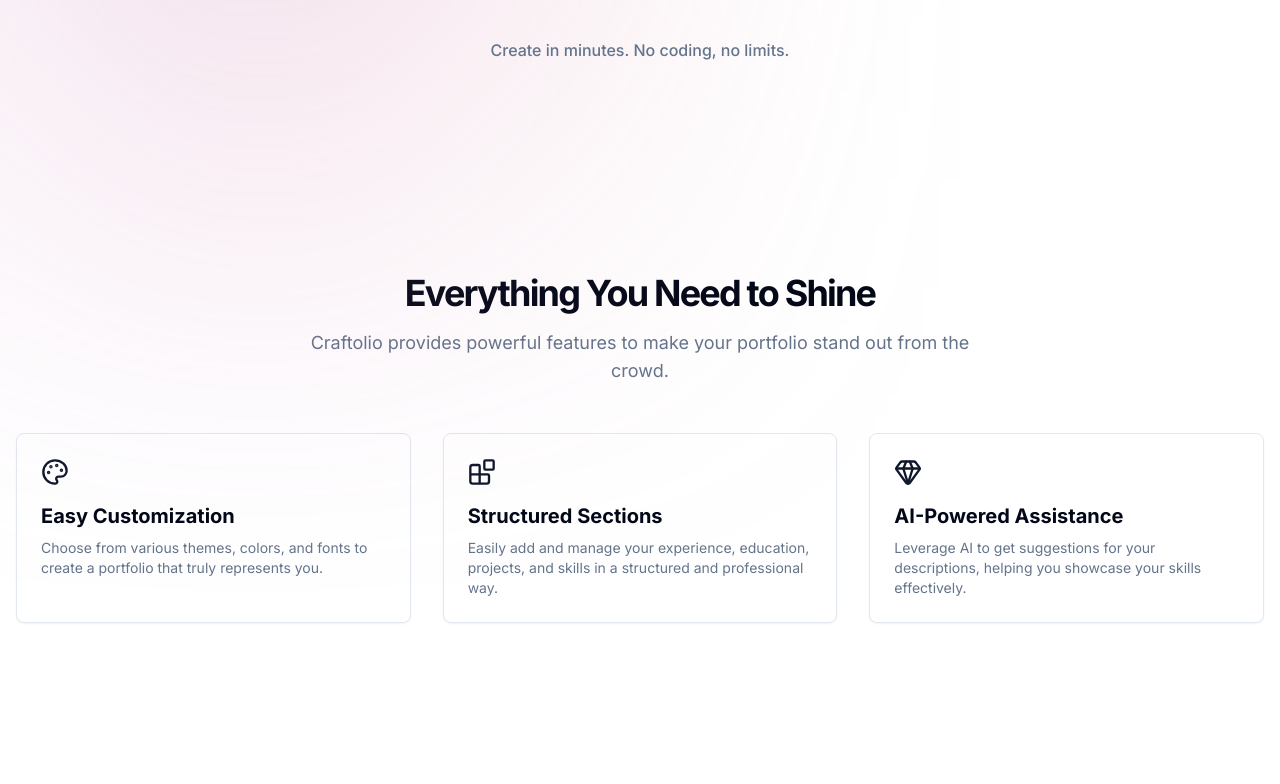
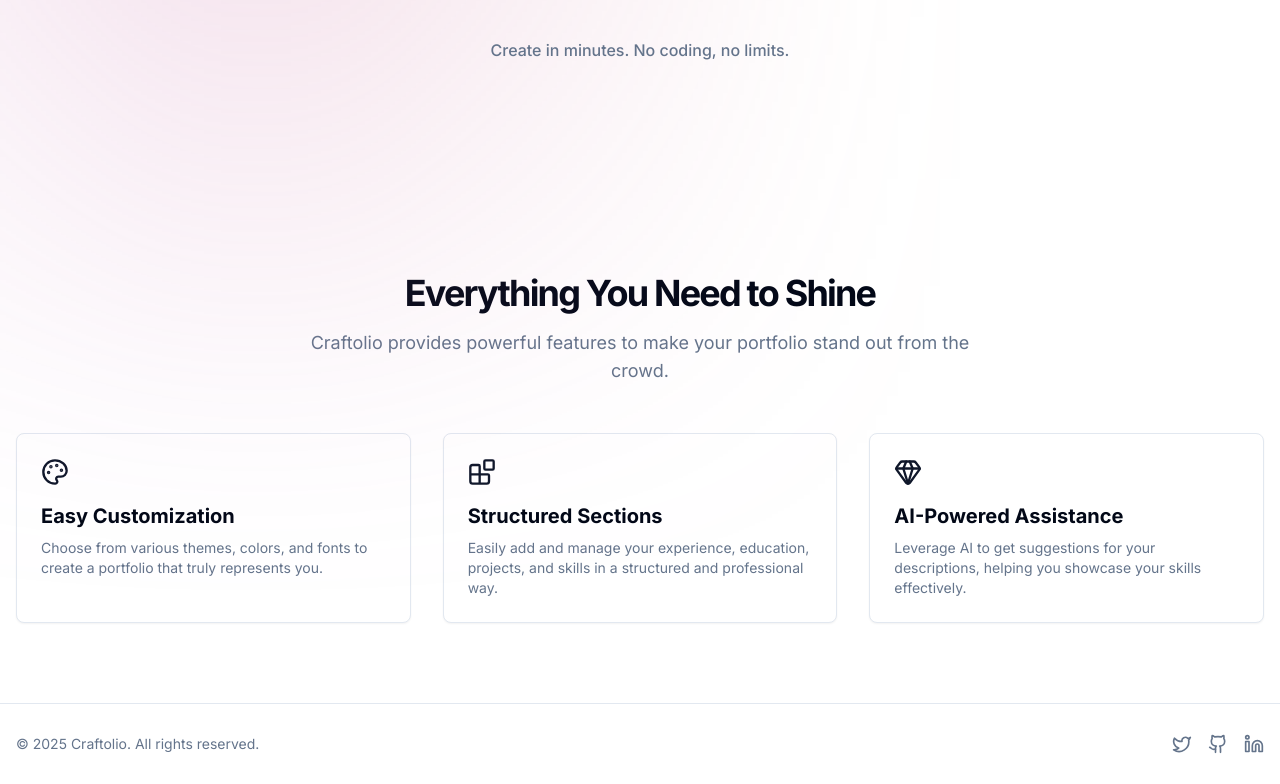
Before and after one commit to mucahittasan/craftolio, a Next.js app: page / in a window 1280 px wide. Shown: the part 601-1385 px from the top of the page. Before the commit the page ends 1304 px from the top, so only its background shows below. Built offline with nearby package versions, Linux system fonts and the light colour scheme.

Commit message:
feat(landing): add footer section to landing page

```diff
--- a/src/app/layout.tsx
+++ b/src/app/layout.tsx
@@ -3,6 +3,7 @@
 import { Layout } from '@/src/components/layout';
 import '@/src/styles/globals.css';
 import { Header } from '@/src/features/landing/components/header';
+import { Footer } from '@/src/features/landing/components/footer';
 
 const inter = Inter({ subsets: ['latin'], variable: '--font-sans' });
 
@@ -22,6 +23,7 @@
         <Layout>
           <Header />
           {children}
+          <Footer />
         </Layout>
       </body>
     </html>
--- /dev/null
+++ b/src/features/landing/components/footer.tsx
@@ -0,0 +1,41 @@
+import { Github, Linkedin, Twitter } from 'lucide-react';
+import Link from 'next/link';
+import React from 'react';
+
+export function Footer() {
+  return (
+    <footer className="border-t">
+      <div className="container mx-auto flex h-20 items-center justify-between px-4">
+        <div className="text-muted-foreground text-sm">
+          © {new Date().getFullYear()} Craftolio. All rights reserved.
+        </div>
+        <div className="flex items-center space-x-4">
+          <Link
+            href="https://twitter.com"
+            target="_blank"
+            rel="noopener noreferrer"
+          >
+            <Twitter className="text-muted-foreground hover:text-primary h-5 w-5 transition-colors" />
+            <span className="sr-only">Twitter</span>
+          </Link>
+          <Link
+            href="https://github.com"
+            target="_blank"
+            rel="noopener noreferrer"
+          >
+            <Github className="text-muted-foreground hover:text-primary h-5 w-5 transition-colors" />
+            <span className="sr-only">GitHub</span>
+          </Link>
+          <Link
+            href="https://linkedin.com"
+            target="_blank"
+            rel="noopener noreferrer"
+          >
+            <Linkedin className="text-muted-foreground hover:text-primary h-5 w-5 transition-colors" />
+            <span className="sr-only">LinkedIn</span>
+          </Link>
+        </div>
+      </div>
+    </footer>
+  );
+}
```
